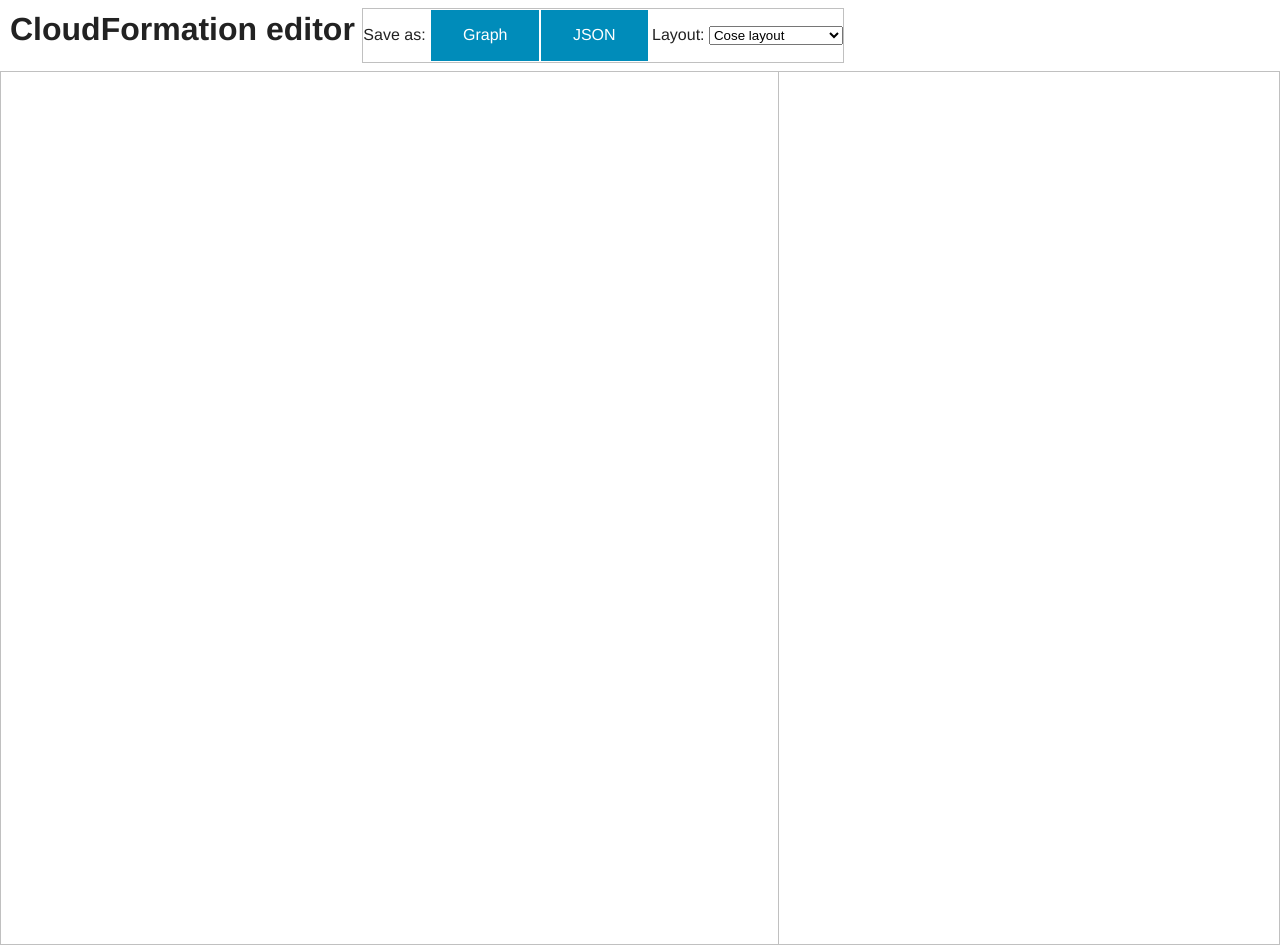
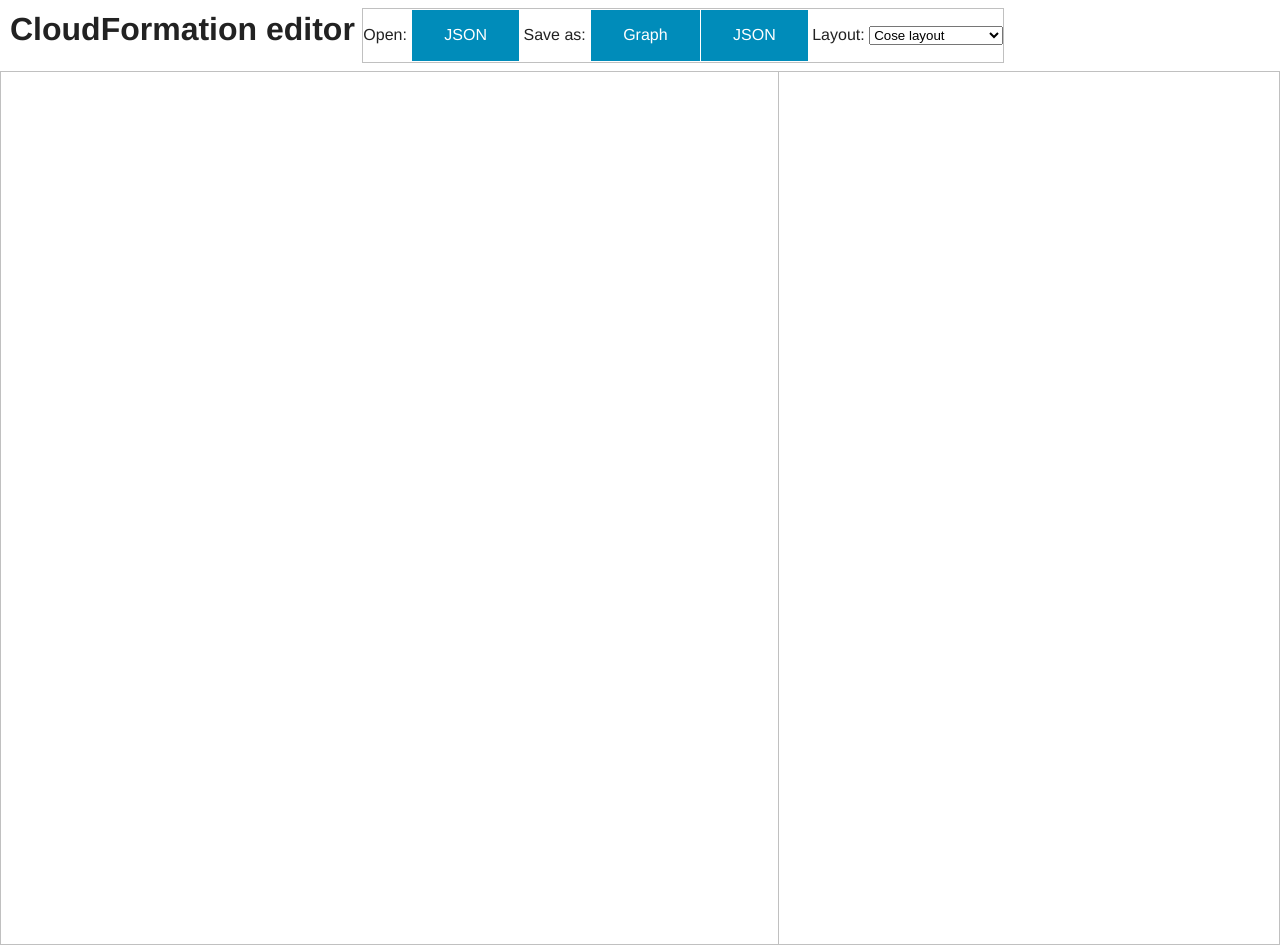
Before and after one commit to dmgress/cloudgrapher, a website with bundled scripts: page app/index.html in a window 1280 px wide. Built offline with nearby package versions, Linux system fonts and the light colour scheme; files whose address does not match are found by name.

Commit message:
fixed open/save functionality on template file

```diff
--- a/app/index.html
+++ b/app/index.html
@@ -21,10 +21,14 @@
         <div class="row">
             <h1 class="template_title">CloudFormation editor</h1>
             <div class="menu">
+             Open:
+                <ul class="button-group">
+                    <li><a id="open_template" href="#" class="button">JSON</a></li>
+                </ul>
                 Save as:
                 <ul class="button-group">
                     <li><a id="save_graph" href="#" class="button">Graph</a></li>
-                    <li><a id="save_json" href="#" class="button">JSON</a></li>
+                    <li><a id="save_template" href="#" class="button">JSON</a></li>
                 </ul>
                 Layout:
                 <select id="graph_layout" class="layout_select">
```
